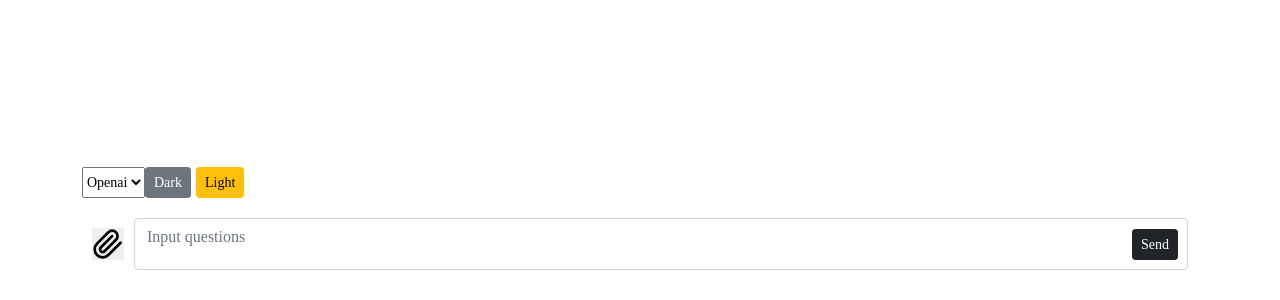
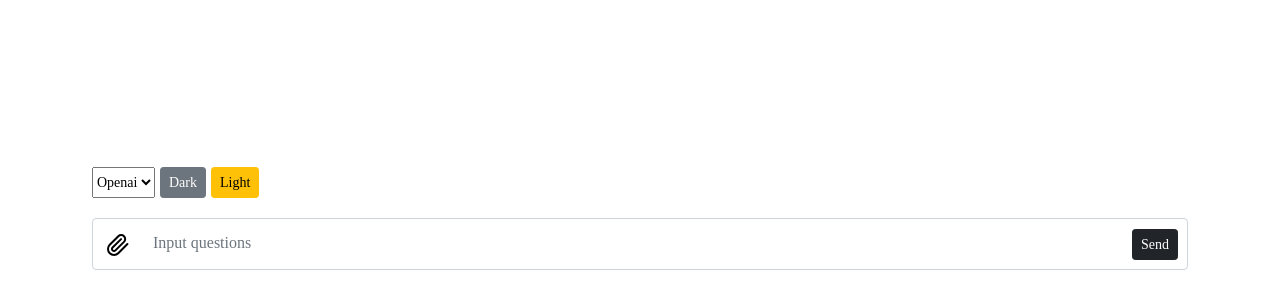
Before and after one commit to samwang0723/artificial, a plain HTML site: page static/index.html in a window 1280 px wide. Shown: the part 500-800 px from the top of the page. Drawn offline with nearby package versions, Linux system fonts and the light colour scheme; no server answers; a web font is replaced by a local one.

Commit message:
fix: address style issue

```diff
--- a/static/css/app.css
+++ b/static/css/app.css
@@ -160,6 +160,9 @@ body {
   overflow-y: auto;
   width: 100%;
   padding-right: 80px;
+  padding-left: 60px;
+  padding-top: 12px;
+  padding-bottom: 12px;
   background-color: var(--text-field-color);
 }
 
@@ -218,6 +221,7 @@ code {
   width: 32px;
   height: 32px;
   background-size: cover;
+  background-color: transparent;
   border: none;
   outline: none;
   cursor: pointer;
@@ -226,7 +230,24 @@ code {
   justify-content: center;
 }
 
+.image-upload-2 {
+  border: none;
+  outline: none;
+  cursor: pointer;
+  background-size: cover;
+  background-color: transparent;
+  margin-top: 5px;
+  width: 24px;
+  height: 24px;
+}
+
 .image-upload-container {
-  display: flex;
-  align-items: center;
+  position: absolute;
+  left: 10px;
+  bottom: 10px;
 }
+
+.vendor-select {
+  margin-right: 5px;
+  margin-left: 10px;
+}
--- a/static/index.html
+++ b/static/index.html
@@ -55,7 +55,7 @@
   <div class="container">
     <div id="messages"></div>
     <div id="command-line">
-      <select id="vendorSelect">
+      <select id="vendorSelect" class="vendor-select">
         <option value="openai">Openai</option>
         <option value="claude">Claude</option>
       </select>
@@ -70,14 +70,7 @@
     <div id="message-input">
       <form id="chat_form">
         <div class="message-input-group">
-          <div class="image-upload-container">
-            <button id="upload-button" class="image-upload" type="button"
-              onclick="document.getElementById('image-upload').click();">
-              <img width="32px" height="32px"
-                src="https://cdn.jsdelivr.net/gh/samwang0723/artificial@main/static/paperclip.svg">
-            </button>
-            <input type="file" id="image-upload" accept="image/*" style="display: none;">
-          </div>
+
           <textarea rows="1" id="message-textfield" class="form-control" placeholder="Input questions"></textarea>
           <div class="input-group-prepend">
             <div id="loading" style="display: none">
@@ -90,12 +83,21 @@
               Send
             </button>
           </div>
+
+          <div class="image-upload-container">
+            <button id="upload-button" class="image-upload" type="button"
+              onclick="document.getElementById('image-upload').click();">
+              <img class="image-upload-2" width="32px" height="32px"
+                src="https://cdn.jsdelivr.net/gh/samwang0723/artificial@main/static/paperclip.svg">
+            </button>
+            <input type="file" id="image-upload" accept="image/*" style="display: none;">
+          </div>
         </div>
       </form>
     </div>
   </div>
 
-  <script src="https://cdn.jsdelivr.net/gh/samwang0723/artificial@main/static/js/app.min.js"></script>
+  <script src="https://cdn.jsdelivr.net/gh/samwang0723/artificial@main/static/js/app.js"></script>
 
   <script>
     document
--- a/static/js/app.js
+++ b/static/js/app.js
@@ -100,7 +100,7 @@ $(document).ready(function() {
   });
   messageInput.oninput = function() {
     messageInput.style.height = '52px';
-    messageInput.style.height = Math.min(messageInput.scrollHeight, 400) + 'px';
+    messageInput.style.height = Math.min(messageInput.scrollHeight, 280) + 'px';
   };
 
   const messages = document.getElementById('messages');
```
Also changed, not shown: static/css/app.min.css, static/js/app.min.js.
